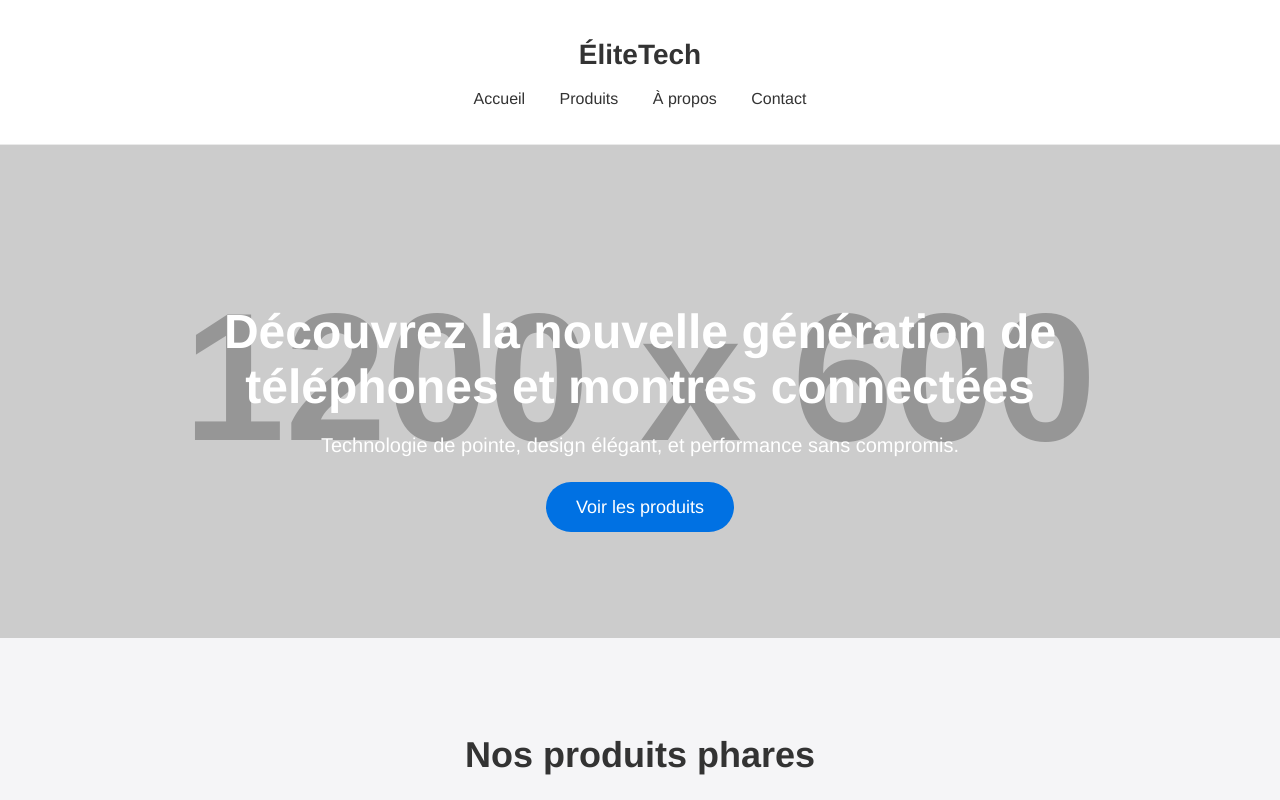
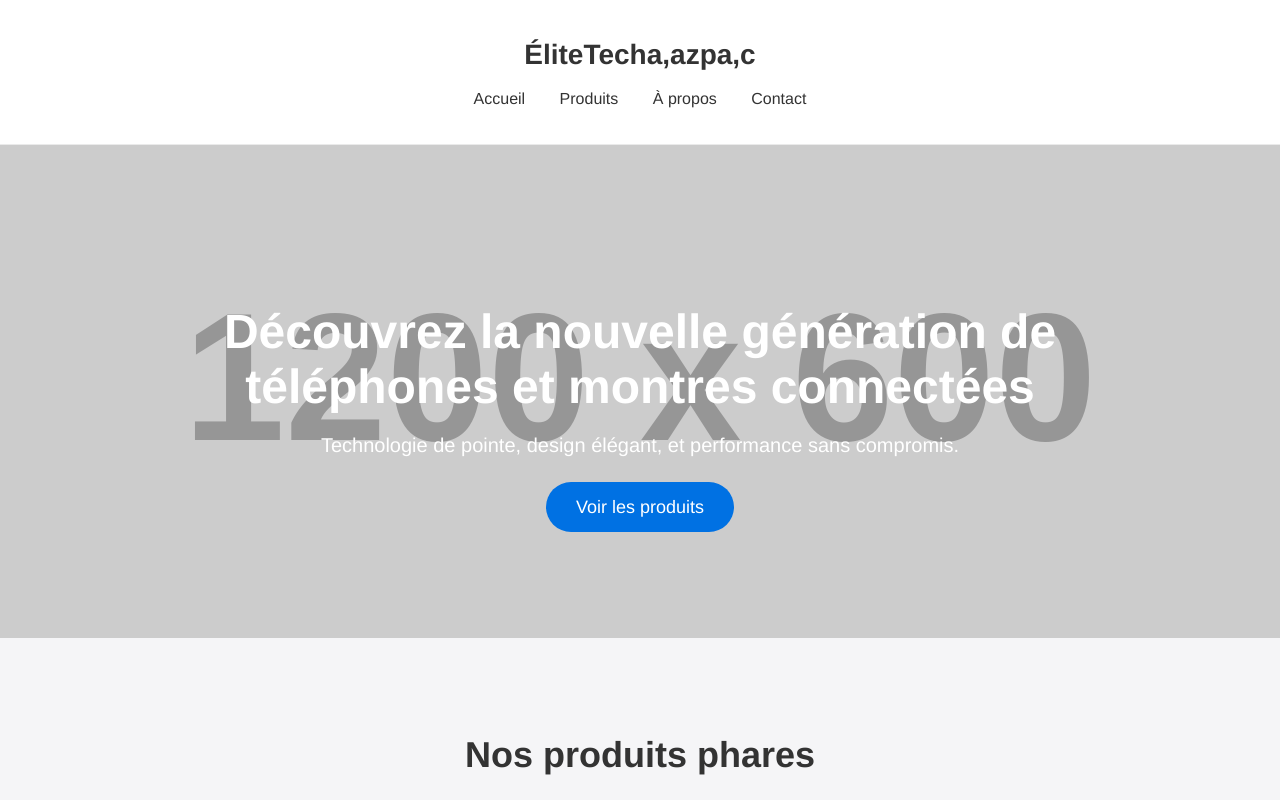
Before and after one commit to AurelienLgd/DEVOPS2025, a plain HTML site: page index.html in a window 1280 px wide. Shown: the top 800 px of the page. Drawn offline with Linux system fonts and the light colour scheme; placeholder pictures from the web are drawn by us.

Commit message:
page web 4

```diff
--- a/index.html
+++ b/index.html
@@ -9,7 +9,7 @@
 <body>
     <header>
         <div class="container">
-            <h1>ÉliteTech</h1>
+            <h1>ÉliteTecha,azpa,c</h1>
             <nav>
                 <ul>
                     <li><a href="#">Accueil</a></li>
```
